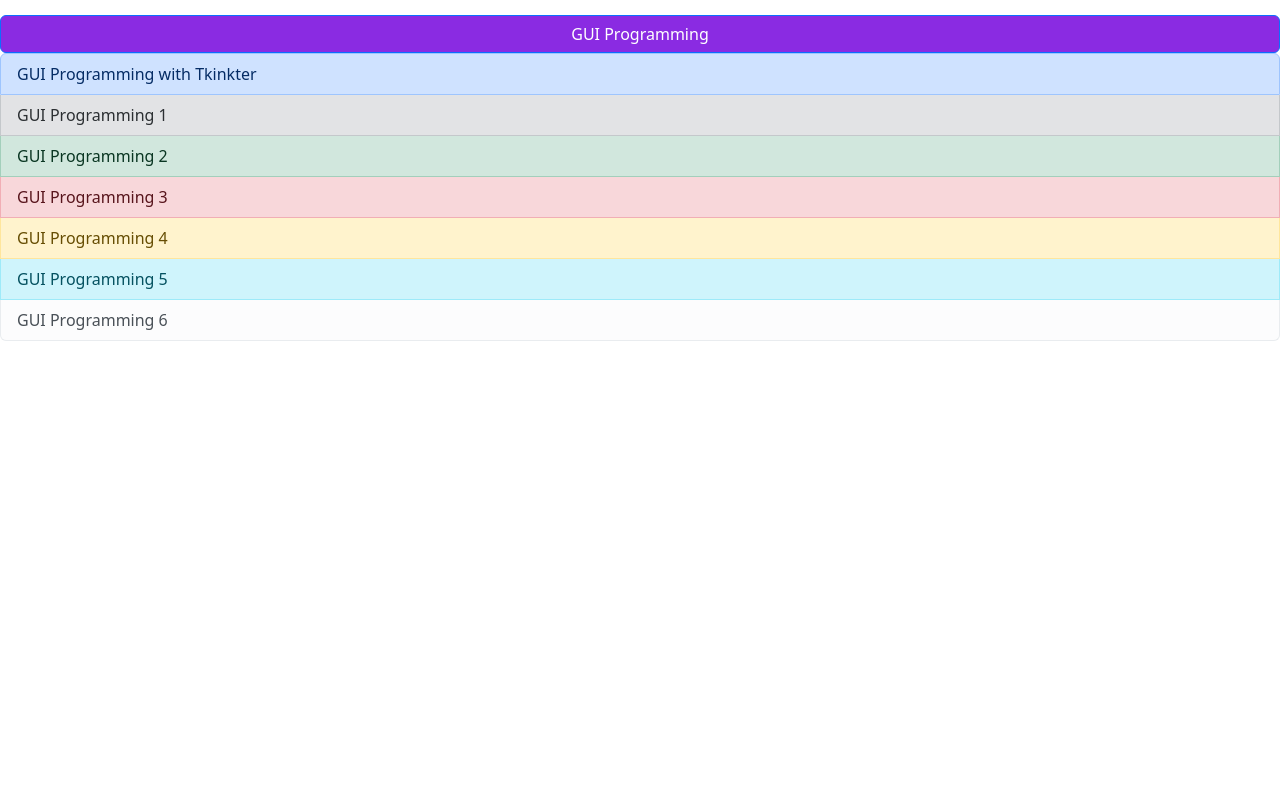
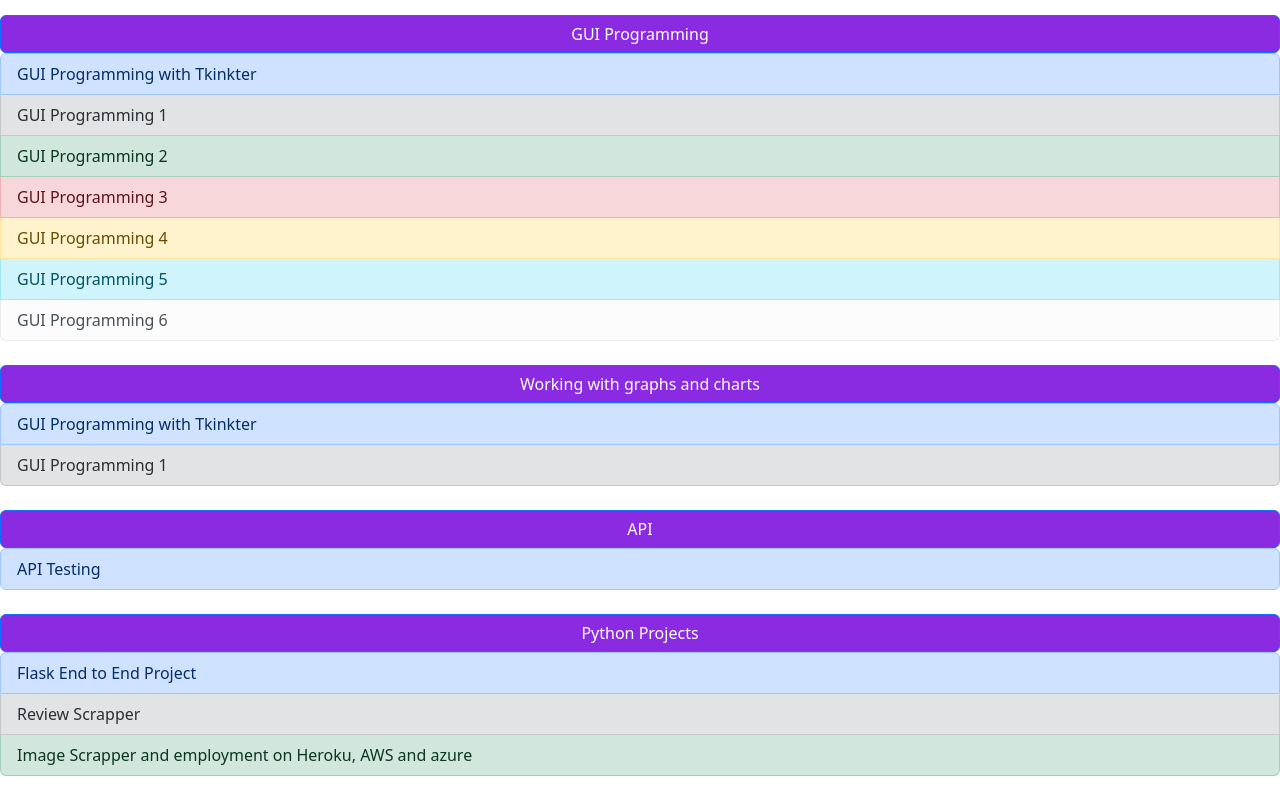
Before and after one commit to rohanchoudhary5210/rohancoursez, a plain HTML site: page data.html in a window 1280 px wide. Shown: the part 1610-2410 px from the top of the page. Before the commit the page ends 1975 px from the top, so only its background shows below. Drawn offline with nearby package versions, Linux system fonts and the light colour scheme; a small style sheet from the web is missing.

Commit message:
Update data.html

```diff
--- a/data.html
+++ b/data.html
@@ -104,5 +104,29 @@
         <a href="https://player.vimeo.com/video/691526650?" target="_blank" class="list-group-item list-group-item-action list-group-item-light">GUI Programming 6</a>
       </div>
       <br>
+      <div class="d-grid gap-2">
+        <button style="background-color: blueviolet; color: white;" class="btn btn-primary" type="button">Working with graphs and charts</button>
+      </div>
+      <div class="list-group">
+        <a href="https://player.vimeo.com/video/692611963?" target="_blank" class="list-group-item list-group-item-action list-group-item-primary">GUI Programming with Tkinkter</a>
+        <a href="https://player.vimeo.com/video/692967455?" target="_blank" class="list-group-item list-group-item-action list-group-item-secondary">GUI Programming 1</a>
+      </div>
+      <br>
+      <div class="d-grid gap-2">
+        <button style="background-color: blueviolet; color: white;" class="btn btn-primary" type="button">API</button>
+      </div>
+      <div class="list-group">
+        <a href="https://player.vimeo.com/video/695245350?" target="_blank" class="list-group-item list-group-item-action list-group-item-primary">API Testing</a>
+      </div>
+      <br>
+      <div class="d-grid gap-2">
+        <button style="background-color: blueviolet; color: white;" class="btn btn-primary" type="button">Python Projects</button>
+      </div>
+      <div class="list-group">
+        <a href="https://player.vimeo.com/video/695461224?" target="_blank" class="list-group-item list-group-item-action list-group-item-primary">Flask End to End Project</a>
+        <a href="https://player.vimeo.com/video/697717791?" target="_blank" class="list-group-item list-group-item-action list-group-item-secondary">Review Scrapper</a>
+        <a href="https://player.vimeo.com/video/697937355?" target="_blank" class="list-group-item list-group-item-action list-group-item-success">Image Scrapper and employment on Heroku, AWS and azure</a>
+      </div>
+      <br>
 </body>
 </html>
```
